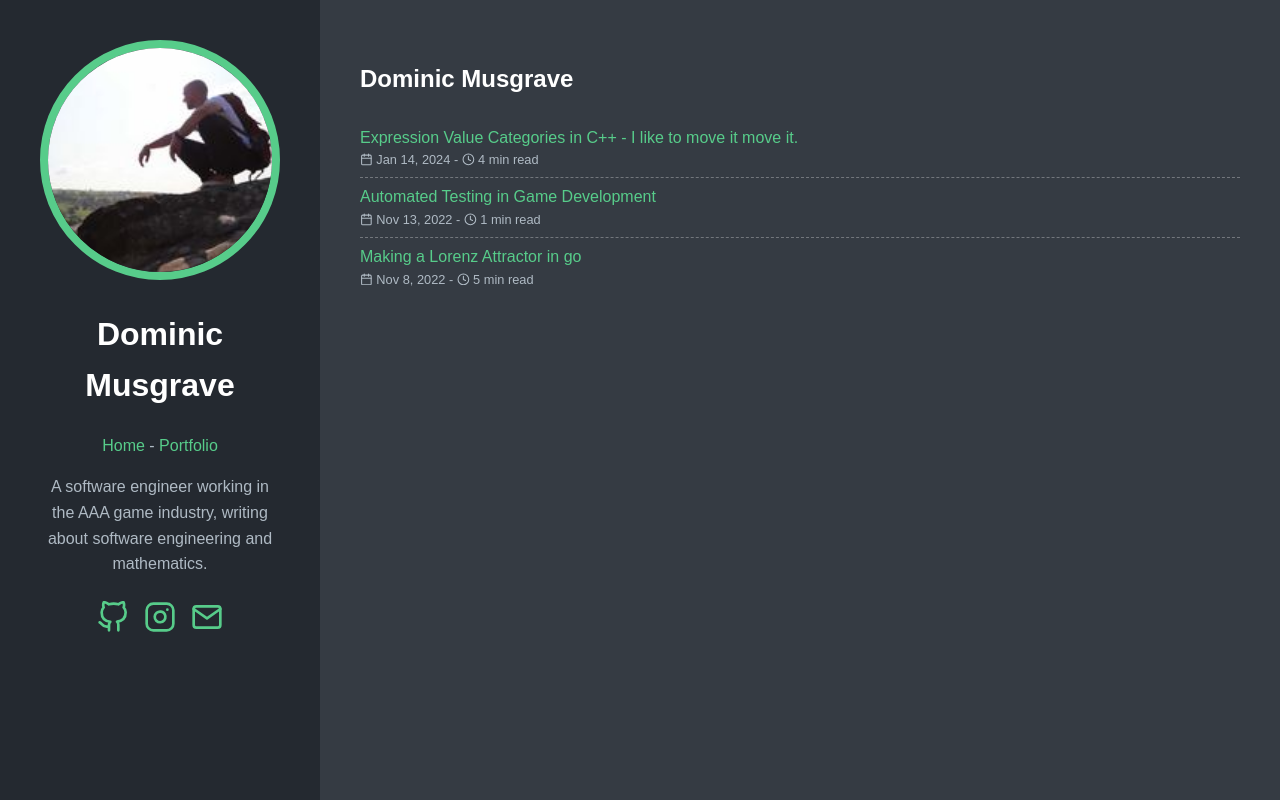
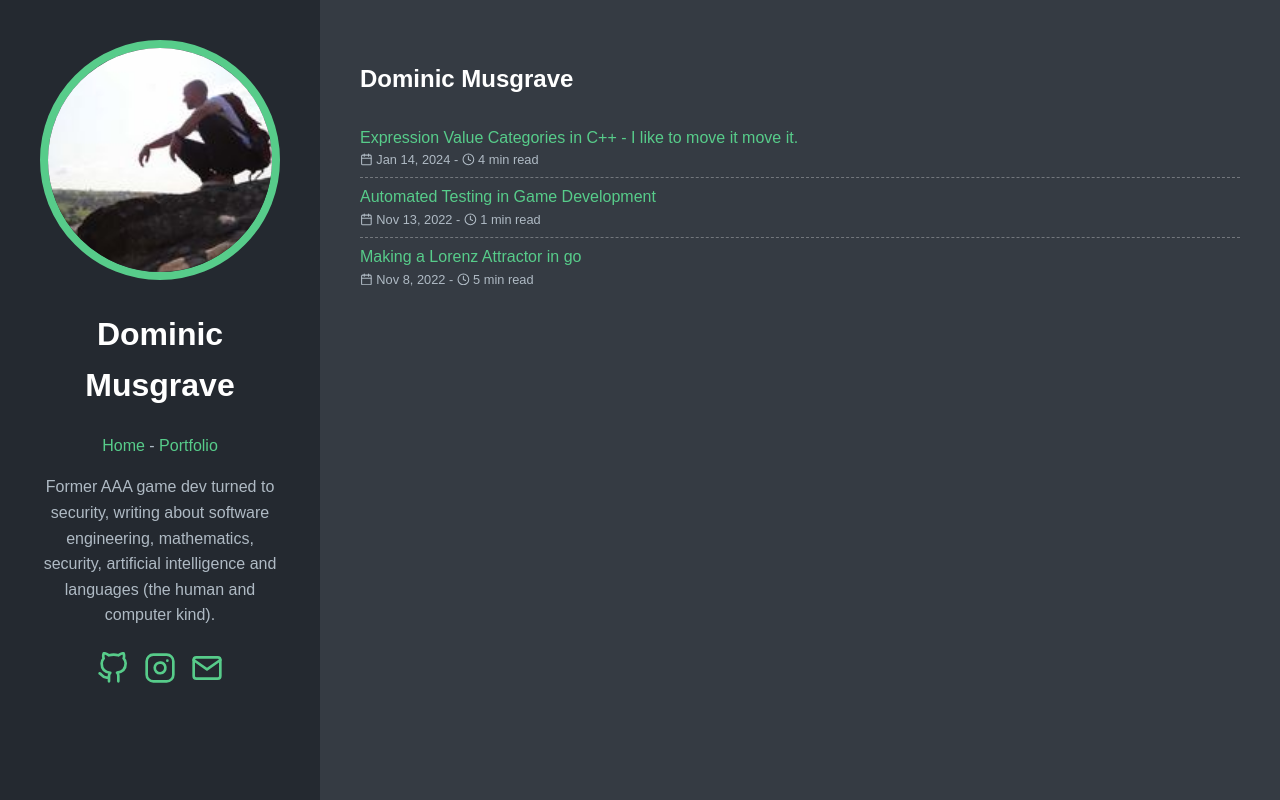
Before and after one commit to CarbonBasedDudeform/carbonbaseddudeform.github.io, a plain HTML site: page public/index.html in a window 1280 px wide. Drawn offline with Linux system fonts and the light colour scheme.

Commit message:
weeeeeeeee

```diff
--- a/public/index.html
+++ b/public/index.html
@@ -7,7 +7,7 @@
     <meta name="generator" content="Hugo 0.125.1">
     <meta name="viewport" content="width=device-width, initial-scale=1" />
     <meta name="author" content="Dom" />
-    <meta name="description" content="A software engineer working in the AAA game industry, writing about software engineering and mathematics. " />
+    <meta name="description" content="Former AAA game dev turned to security, writing about software engineering, mathematics, security, artificial intelligence and languages (the human and computer kind). " />
     <link rel="stylesheet" href="./css/main.min.0fb49e70a30412f97ddfc418e18fefef1d9fcdebe45f634dbbba768b00fe1eec.css" />
 
 
@@ -32,12 +32,12 @@
 
 
     <meta name="twitter:card" content="summary"><meta name="twitter:title" content="Dominic Musgrave">
-<meta name="twitter:description" content="A software engineer working in the AAA game industry, writing about software engineering and mathematics. ">
+<meta name="twitter:description" content="Former AAA game dev turned to security, writing about software engineering, mathematics, security, artificial intelligence and languages (the human and computer kind). ">
 
     <meta property="og:url" content="/">
   <meta property="og:site_name" content="Dominic Musgrave">
   <meta property="og:title" content="Dominic Musgrave">
-  <meta property="og:description" content="A software engineer working in the AAA game industry, writing about software engineering and mathematics. ">
+  <meta property="og:description" content="Former AAA game dev turned to security, writing about software engineering, mathematics, security, artificial intelligence and languages (the human and computer kind). ">
   <meta property="og:locale" content="en-us">
   <meta property="og:type" content="website">
 
@@ -53,7 +53,7 @@
 
           <a class="app-header-menu-item" href="./portfolio/index.html">Portfolio</a>
       </nav>
-      <p>A software engineer working in the AAA game industry, writing about software engineering and mathematics. </p>
+      <p>Former AAA game dev turned to security, writing about software engineering, mathematics, security, artificial intelligence and languages (the human and computer kind). </p>
       <div class="app-header-social">
 
           <a href="https://github.com/carbonbaseddudeform" target="_blank" rel="noreferrer noopener me">
```
Also changed, not shown: public/404.html (+3 -3 lines), public/categories/index.html (+3 -3 lines), public/portfolio/index.html (+1 -1 lines), public/posts/automated-testing/index.html (+1 -1 lines), public/posts/expression-values/index.html (+1 -1 lines), public/posts/index.html (+3 -3 lines), public/posts/lorenz/index.html (+1 -1 lines), public/tags/index.html (+3 -3 lines).
